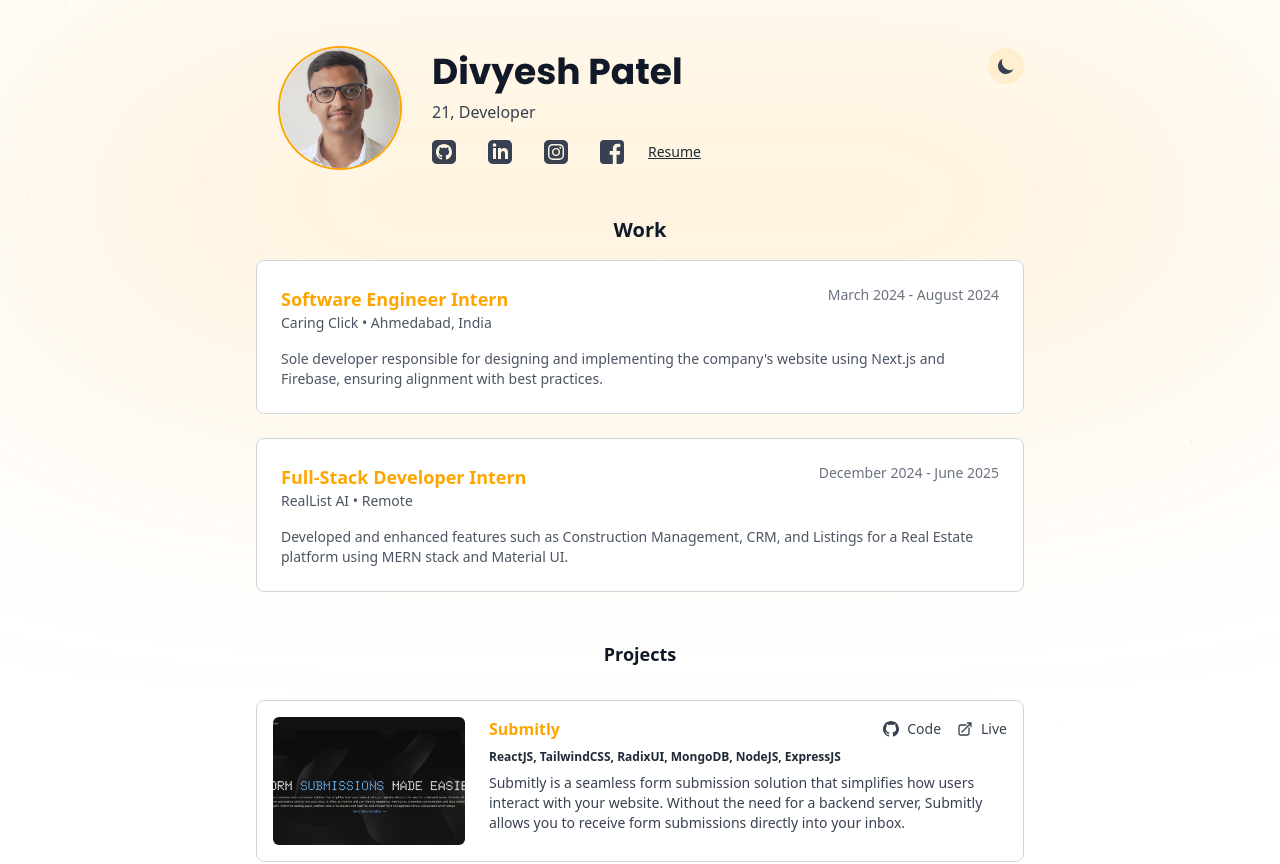
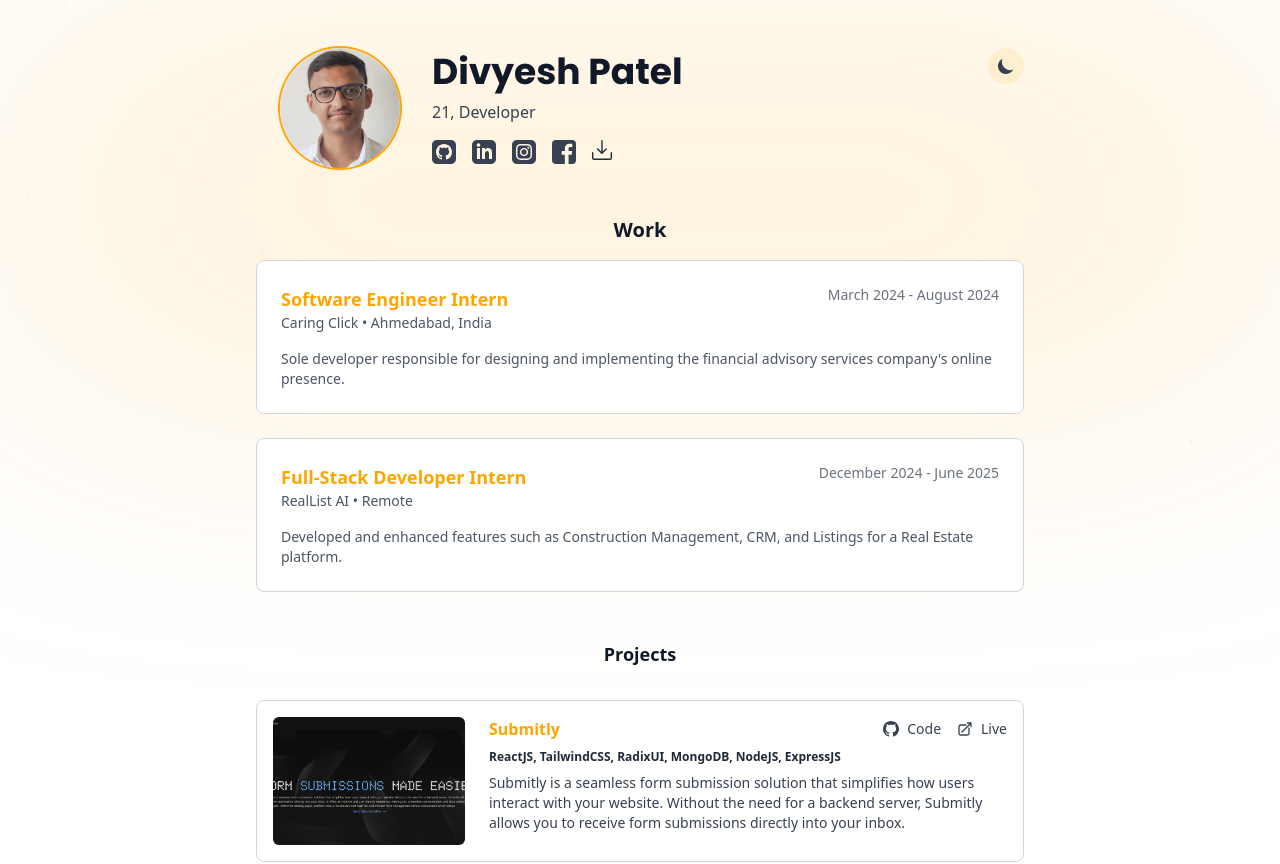
Before and after one commit to pateldivyesh1323/pateldivyesh-portfolio, a React (Vite) app: page / in a window 1280 px wide. Shown: the top 864 px of the page. Built offline with nearby package versions, Linux system fonts and the light colour scheme.

Commit message:
Minor changes

```diff
--- a/index.html
+++ b/index.html
@@ -65,7 +65,7 @@
         />
         <link rel="manifest" href="/Images/site.webmanifest" />
 
-        <title>Divyesh Patel - Software Developer</title>
+        <title>Divyesh Patel</title>
 
         <script type="application/ld+json">
             {
--- a/src/Components/Home.tsx
+++ b/src/Components/Home.tsx
@@ -32,14 +32,23 @@ const Home = (): React.ReactElement => {
                 <div className="text-sm md:text-base max-w-[500px] font-normal text-gray-700 dark:text-gray-300 leading-relaxed mt-2 mb-4">
                     21, Developer
                 </div>
-                <div className="flex items-center justify-center md:justify-start gap-6 mt-4">
+                <div className="flex items-center justify-center md:justify-start gap-4 mt-4">
                     <Socials />
                     <a
-                        href="/pateldivyesh-resume.pdf"
-                        download="pateldivyesh-resume.pdf"
-                        className="text-sm underline"
+                        href="/pateldivyesh.pdf"
+                        download="pateldivyesh.pdf"
+                        className="hover:text-[#FFA500] transition-colors duration-300"
                     >
-                        Resume
+                        <svg
+                            className="rounded"
+                            xmlns="http://www.w3.org/2000/svg"
+                            fill="currentColor"
+                            width="24"
+                            height="24"
+                            viewBox="0 0 24 24"
+                        >
+                            <path d="M19.31 12.051c.381 0 .69.314.69.7v4.918c-.006.67-.127 1.2-.399 1.594c-.328.476-.908.692-1.747.737l-15.903-.002c-.646-.046-1.168-.302-1.507-.777c-.302-.423-.446-.95-.444-1.558V12.75c0-.386.309-.7.69-.7c.38 0 .688.314.688.7v4.913c0 .333.065.572.182.736c.081.114.224.184.44.201l15.817.001c.42-.023.627-.1.655-.14c.084-.123.146-.393.15-.8V12.75c0-.386.308-.7.689-.7ZM9.99 0c.38 0 .69.313.69.7l-.001 10.869l3.062-3.079a.682.682 0 0 1 .975.004a.707.707 0 0 1-.004.99l-4.356 4.38a.682.682 0 0 1-.973-.003l-4.296-4.38a.707.707 0 0 1 .002-.99a.682.682 0 0 1 .975.002L9.3 11.794V.699C9.3.313 9.61 0 9.99 0Z" />
+                        </svg>
                     </a>
                 </div>
             </div>
--- a/src/Components/Socials.tsx
+++ b/src/Components/Socials.tsx
@@ -2,7 +2,7 @@ import React from "react";
 
 const Socials = (): React.ReactElement => {
     return (
-        <div className="flex items-center flex-row gap-8 text-gray-700 dark:text-white">
+        <div className="flex items-center flex-row gap-4 text-gray-700 dark:text-white">
             <a
                 href="https://github.com/pateldivyesh1323"
                 className="hover:text-[#FFA500] transition-colors duration-300"
--- a/src/Components/Work.tsx
+++ b/src/Components/Work.tsx
@@ -5,7 +5,7 @@ const experiences = [
         location: "Ahmedabad, India",
         duration: "March 2024 - August 2024",
         description:
-            "Sole developer responsible for designing and implementing the company's website using Next.js and Firebase, ensuring alignment with best practices.",
+            "Sole developer responsible for designing and implementing the financial advisory services company's online presence.",
     },
     {
         role: "Full-Stack Developer Intern",
@@ -13,7 +13,7 @@ const experiences = [
         location: "Remote",
         duration: "December 2024 - June 2025",
         description:
-            "Developed and enhanced features such as Construction Management, CRM, and Listings for a Real Estate platform using MERN stack and Material UI.",
+            "Developed and enhanced features such as Construction Management, CRM, and Listings for a Real Estate platform.",
     },
 ];
 
```
Also changed, not shown: 2 other files (tests, documents, lock files or other folders).
